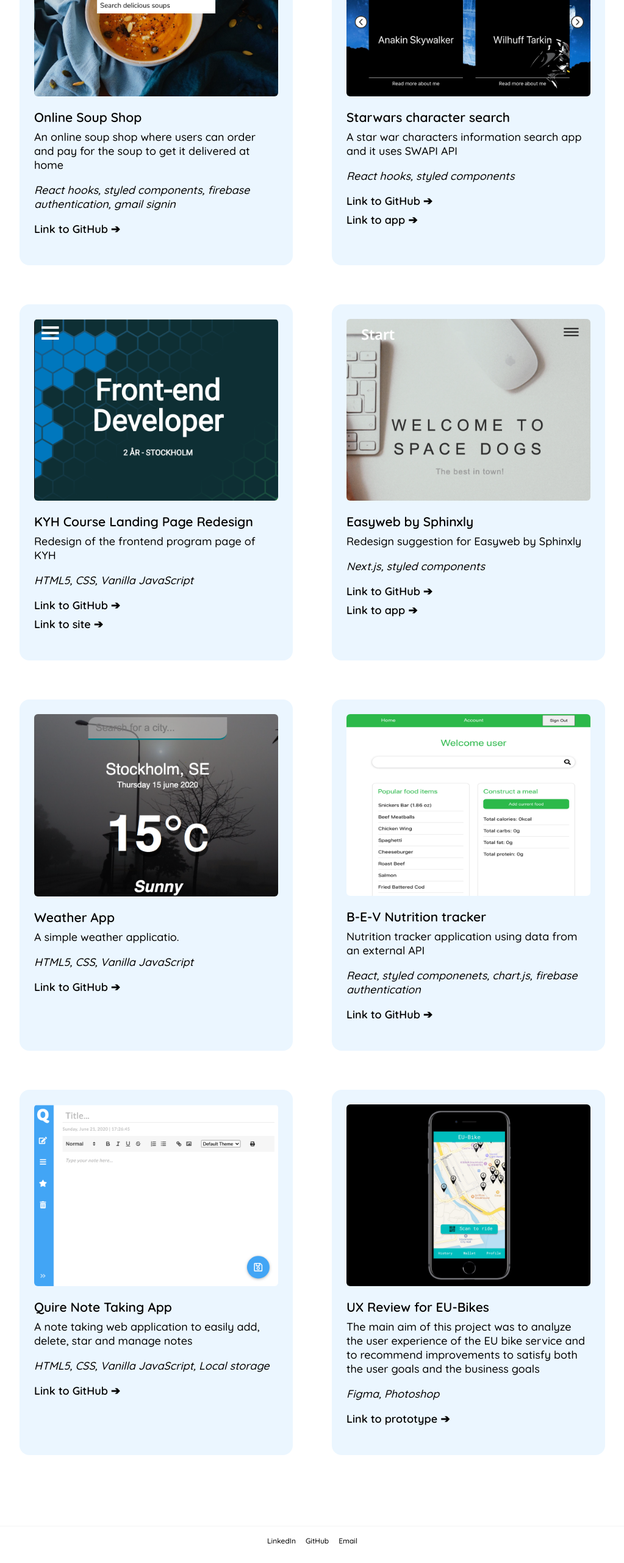
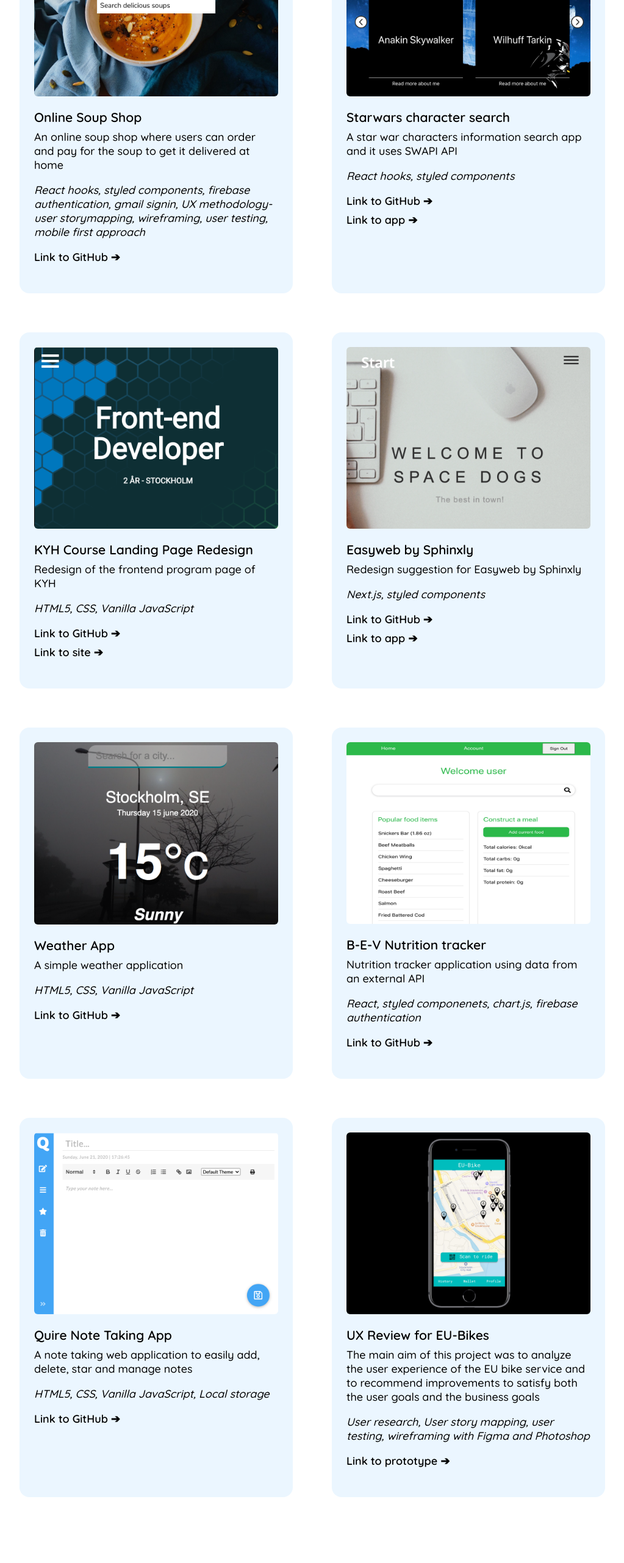
Before and after one commit to MuhammadUsmanMushtaq/portfolio, a React (Create React App) app: page / in a window 1280 px wide. Shown: the part 1087-3650 px from the top of the page at 61% size, without its empty margins (128-1151 px from the left). Built offline with nearby package versions, Linux system fonts and the light colour scheme.

Commit message:
Updated portfolio content

```diff
--- a/src/components/Work/Work.js
+++ b/src/components/Work/Work.js
@@ -22,7 +22,7 @@ function Work() {
           <Description>
              An online soup shop where users can order and pay for the soup to get it delivered at home
           </Description>
-          <Tools>React hooks, styled components, firebase authentication, gmail signin </Tools>
+          <Tools>React hooks, styled components, firebase authentication, gmail signin, UX methodology- user storymapping, wireframing, user testing, mobile first approach </Tools>
 
           <Button
             href="https://github.com/MuhammadUsmanMushtaq/soup-online" target="_blank"
@@ -104,7 +104,7 @@ function Work() {
         </ProjectImg>
         <Content>
           <ProjectTitle>Weather App</ProjectTitle>
-          <Description>A simple weather applicatio.</Description>
+          <Description>A simple weather application</Description>
           <Tools>HTML5, CSS, Vanilla JavaScript</Tools>
           <Button
             href="https://github.com/MuhammadUsmanMushtaq/weatherapp"
@@ -158,7 +158,7 @@ function Work() {
             the EU bike service and to recommend improvements to satisfy both
             the user goals and the business goals
           </Description>
-          <Tools>Figma, Photoshop </Tools>
+          <Tools>User research, User story mapping, user testing, wireframing with Figma and Photoshop </Tools>
           <Button
             href="https://www.figma.com/proto/k60XBI2Tr0mefJXT2Q60jw/EU-BIKE?node-id=1%3A2&viewport=444%2C412%2C0.5&scaling=scale-down"
             target="_blank"
```
